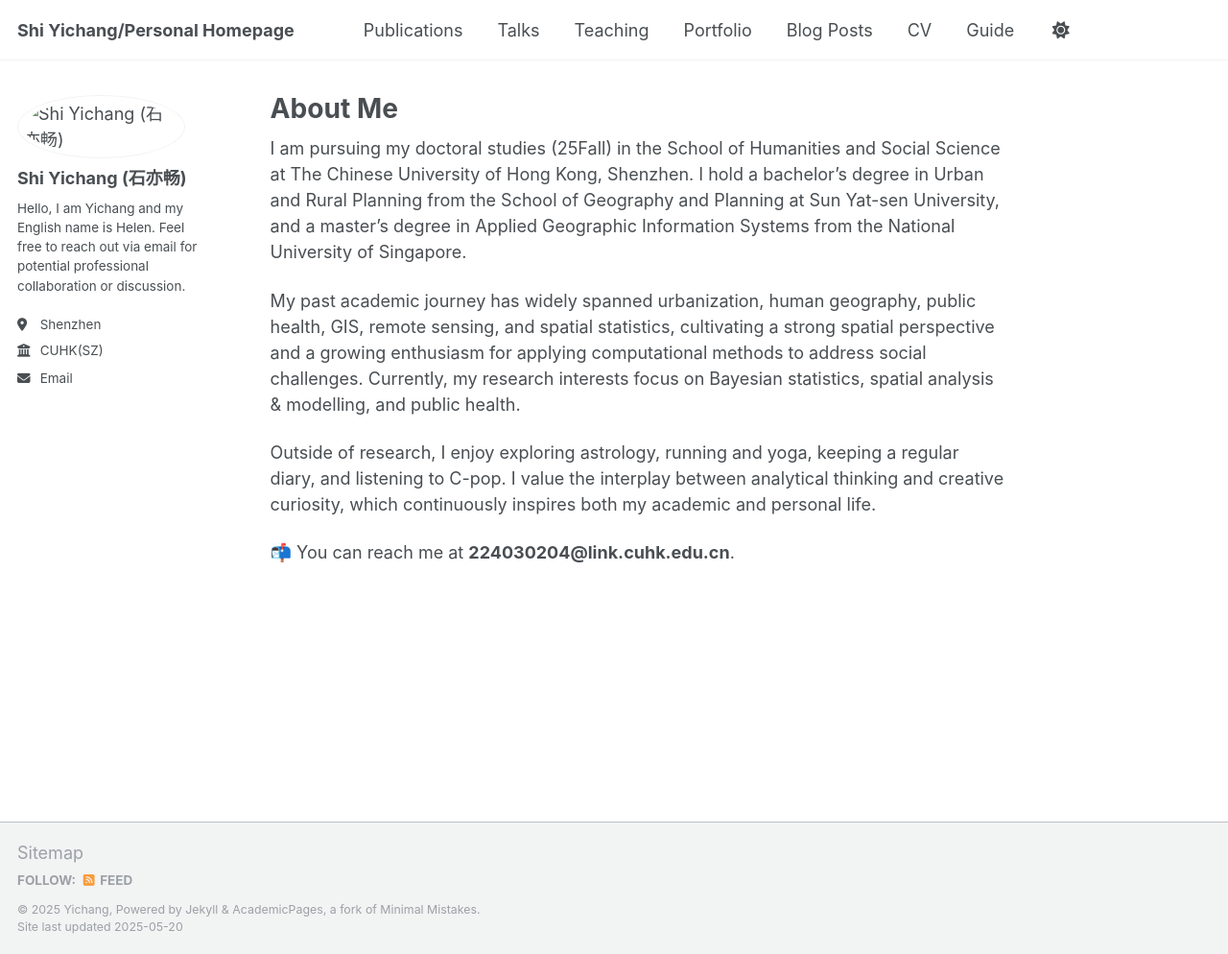
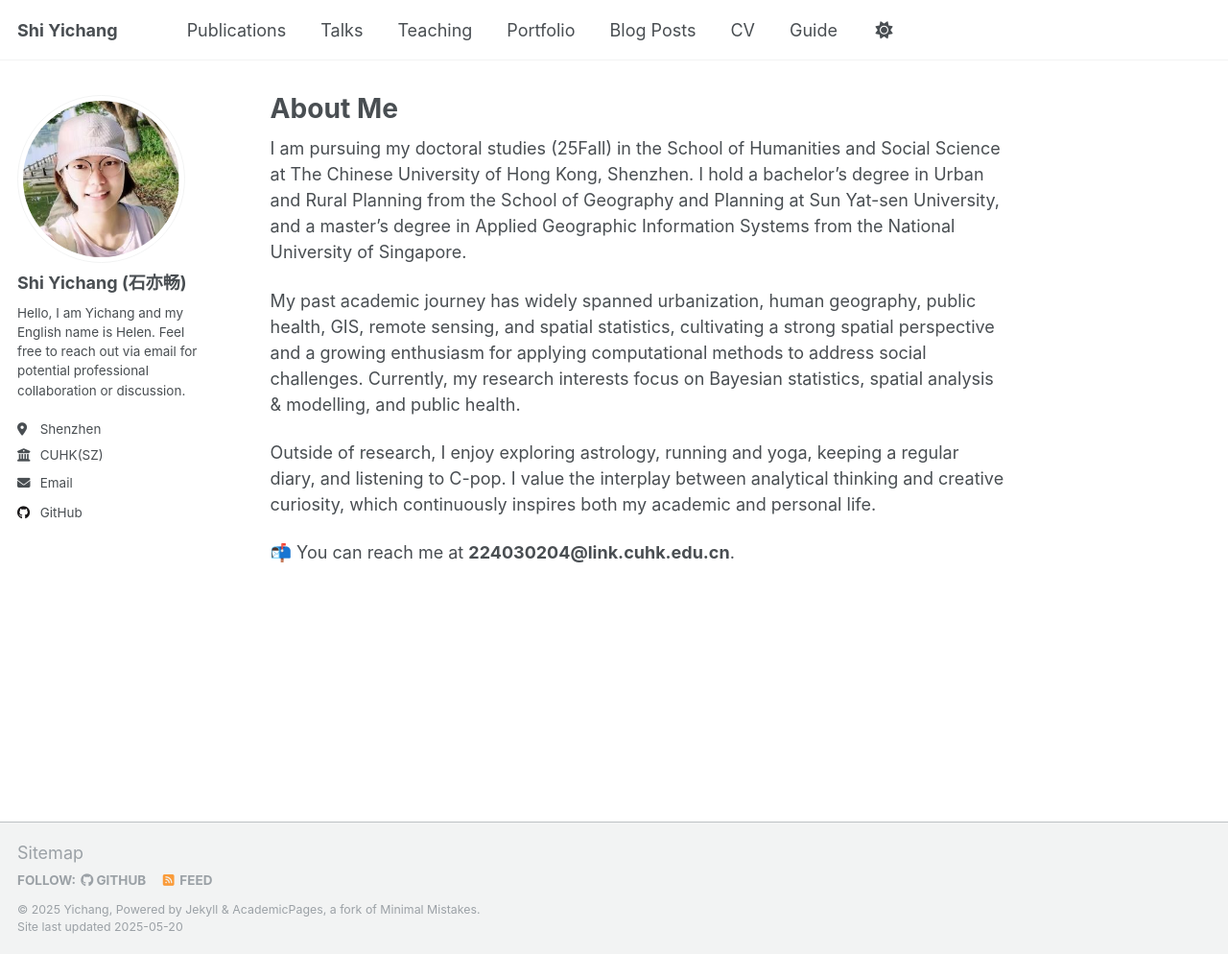
Before and after one commit to Helensyc/helensyc.github.io, a Jekyll site: the page built from _pages/about.md, in a window 1280 px wide and 994 px high. Shown: the whole window at 96% size. Built offline with Jekyll 4.4.1, drawn with Linux system fonts in a browser that asks for light colours.

Commit message:
_config.yml

```diff
--- a/_config.yml
+++ b/_config.yml
@@ -9,11 +9,11 @@
 # Basic Site Settings
 locale                   : "en-US"
 site_theme               : "default"
-title                    : "Shi Yichang/Personal Homepage"
+title                    : "Shi Yichang"
 title_separator          : "-"
 name                     : &name "Yichang"
 description              : &description "a graduate student at CUHK(SZ)"
-url                      : https://helensyc.github.io # the base hostname & protocol for your site e.g. "https://[your GitHub username].github.io" or if you already have some other page hosted on Github then use "https://[your GitHub username].github.io/[Your Repo Name]"
+url                      : https://helensyc.github.io  # the base hostname & protocol for your site e.g. "https://[your GitHub username].github.io" or if you already have some other page hosted on Github then use "https://[your GitHub username].github.io/[Your Repo Name]"
 baseurl                  : "" # the subpath of your site, e.g. "/blog"
 repository               : "Helensyc/helensyc.github.io"
 
@@ -22,7 +22,7 @@ repository               : "Helensyc/helensyc.github.io"
 #               Additional customization can be done by editing /_includes/author-profile.html
 author:
   # Biographic information
-  avatar           : "/images/syc.png"
+  avatar           : "syc.png"
   name             : "Shi Yichang (石亦畅)"
   pronouns         : # example: "she/her"
   bio              : "Hello, I am Yichang and my English name is Helen. Feel free to reach out via email for potential professional collaboration or discussion."
@@ -46,7 +46,7 @@ author:
   bitbucket        : # Username - Update with your username on the site
   codepen          : # Username
   dribbble         : # Username
-  github           : # "academicpages"
+  github           : "https://helensyc.github.io"
   kaggle           : # Username
   stackoverflow    : # User number or user number and name (i.e., use "1" or "1/jeff-atwood")
 
```
